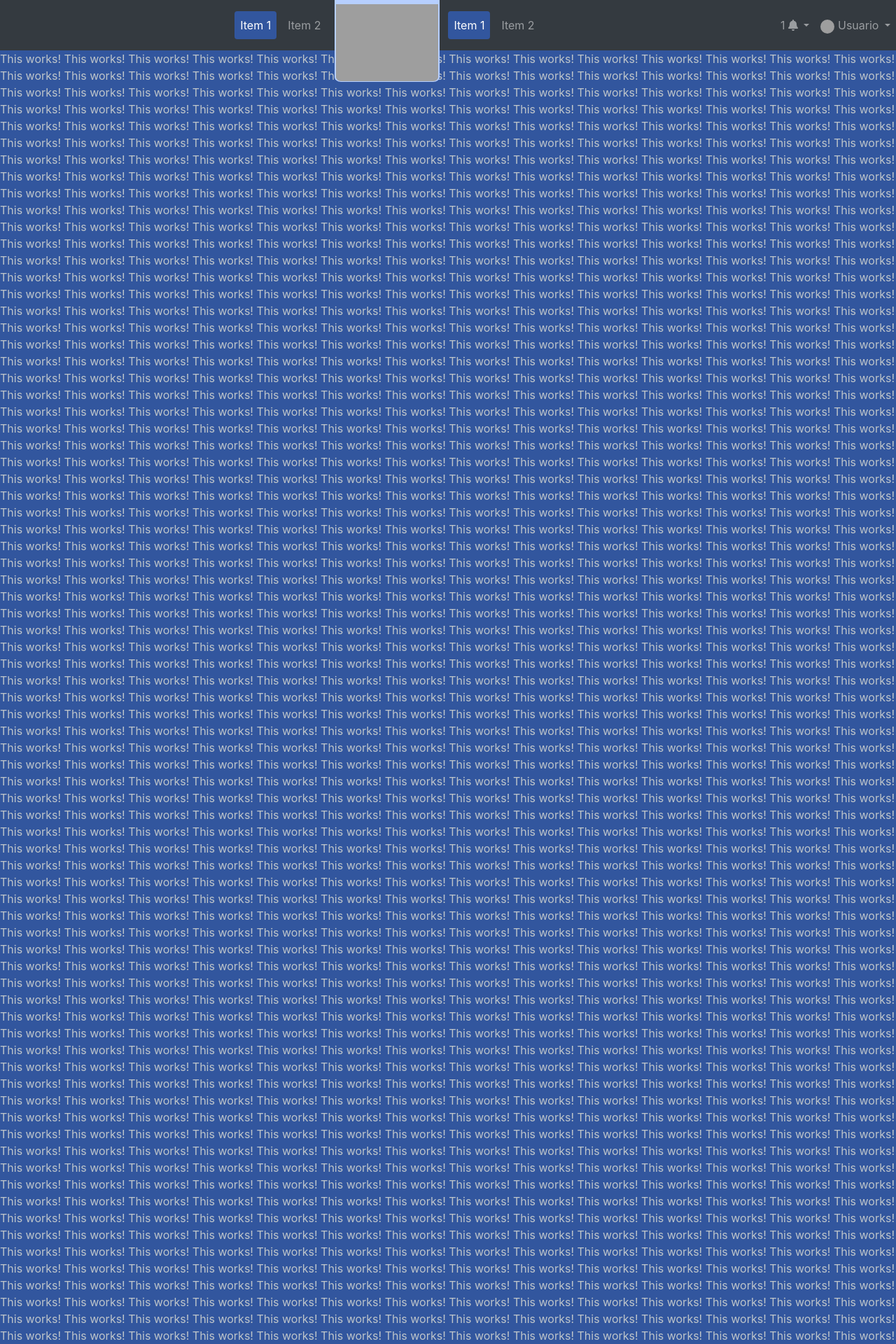
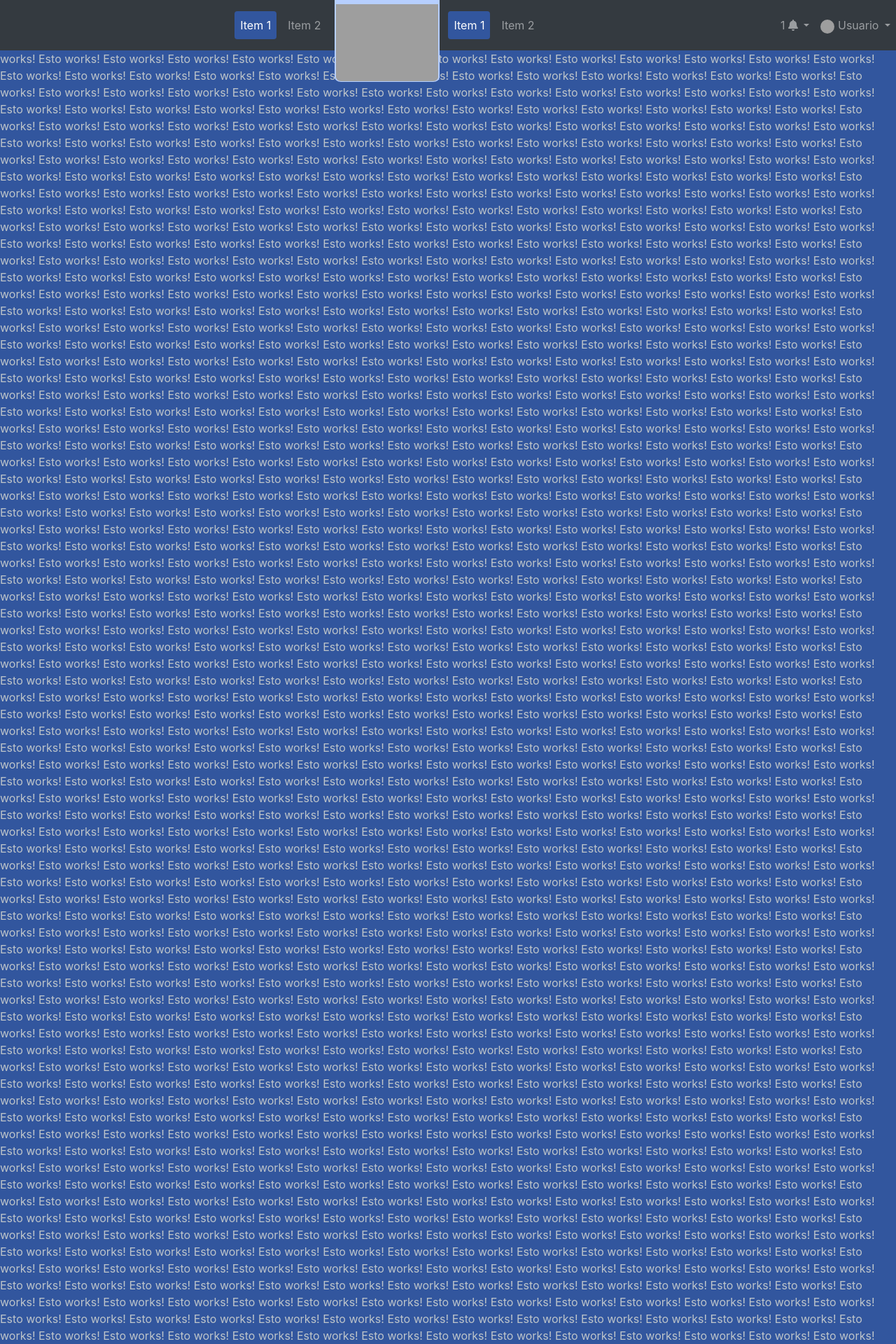
Before and after one commit to Pastorsin/home-switch-home, a Django app: page / in a window 1280 px wide. Shown: the top 1920 px of the page at 70% size. Run offline with Django 3.2, Linux system fonts and the light colour scheme; some libraries are stand-ins or nearby versions; grey boxes are pictures that could not be loaded.

```diff
--- a/apps/home/templates/home.html
+++ b/apps/home/templates/home.html
@@ -6,7 +6,7 @@
   <main>
   	<p>
   		{% for i in i|rjust:5000 %}
-    		This works!
+    		Esto works!
     	{% endfor %}
   </main>
 {% endblock content %}
```
